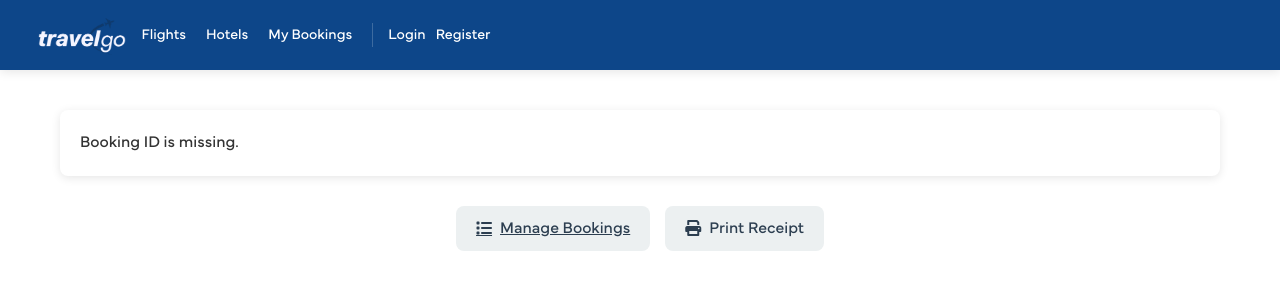
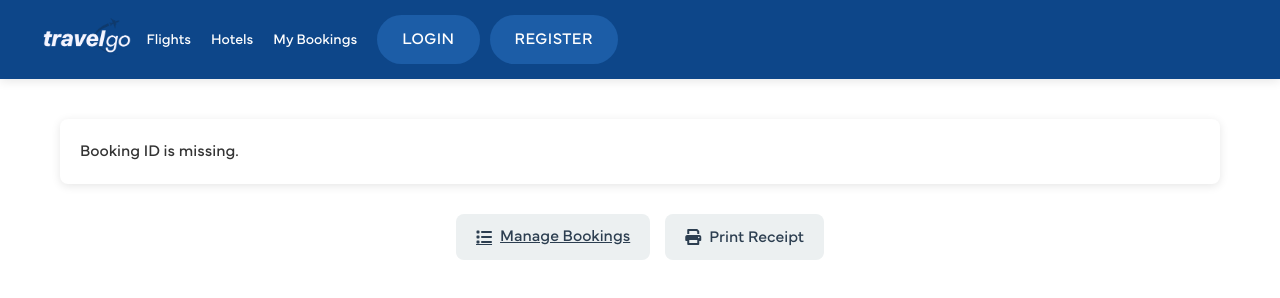
Before and after one commit to 8vnl/FlightBooking, a website: page public/receipt.html in a window 1280 px wide. Drawn offline with Linux system fonts and the light colour scheme; no server answers.

Commit message:
refactor: simplify header structure and enhance logo navigation

```diff
--- a/public/receipt.html
+++ b/public/receipt.html
@@ -8,43 +8,20 @@
   <link href="https://cdnjs.cloudflare.com/ajax/libs/font-awesome/6.0.0/css/all.min.css" rel="stylesheet" />
   <link rel="stylesheet" href="/css/receipt.css" />
   <link rel="stylesheet" href="/css/index-style.css" />
-  <style>
-    /* Remove max-width override to keep header centered */
-    .flights-header-container {
-      max-width: 1200px !important;
-      padding-left: 0 !important;
-      padding-right: 0 !important;
-    }
-    /* Remove position relative from flights-route */
-    .flights-route {
-      position: static;
-    }
-    /* Style auth-buttons to align right with border and padding */
-    .auth-buttons {
-      position: static !important;
-      margin-left: auto !important;
-      background-color: transparent !important;
-      padding: 0 15px !important;
-      height: auto !important;
-      display: flex !important;
-      align-items: center !important;
-      gap: 10px !important;
-      border-left: 1px solid rgba(255,255,255,0.2) !important;
-    }
   </style>
 </head>
 <body>
   <header class="flights-header-bar">
-    <div class="container flights-header-container">
+    <div class="flights-header-container">
       <div class="flights-route">
-        <img src="/images/travelgo.png" class="flights-logo" alt="TravelGo Logo" />
+        <a href="index.html"><img src="/images/travelgo.png" class="flights-logo" alt="TravelGo Logo" /></a>
         <nav style="display: flex; align-items: center; gap: 20px; width: 100%;">
           <a href="index.html">Flights</a>
           <a href="hotels.html">Hotels</a>
           <a href="#" id="myBookingsBtn">My Bookings</a>
-          <div class="auth-buttons" style="margin-left: auto; display: flex; align-items: center; gap: 10px;">
-            <a href="login.html" style="color: white; text-decoration: none; font-weight: 500;">Login</a>
-            <a href="register.html" style="color: white; text-decoration: none; font-weight: 500;">Register</a>
+          <div id="authButtonsContainer" class="auth-buttons" style="margin-left: auto; display: flex; align-items: center; gap: 10px;">
+            <a href="login.html" class="btn-primary" style="text-decoration: none; font-weight: 500;">Login</a>
+            <a href="register.html" class="btn-primary" style="text-decoration: none; font-weight: 500;">Register</a>
           </div>
         </nav>
       </div>
```
